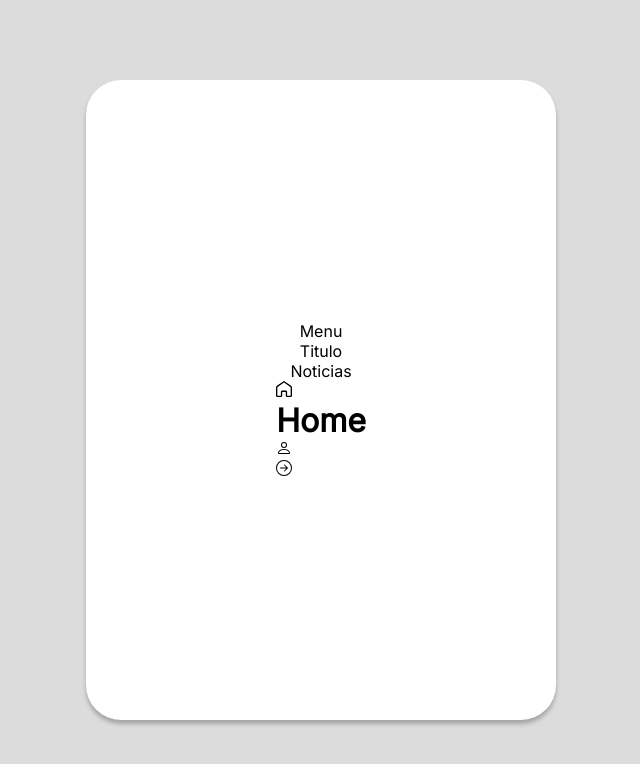
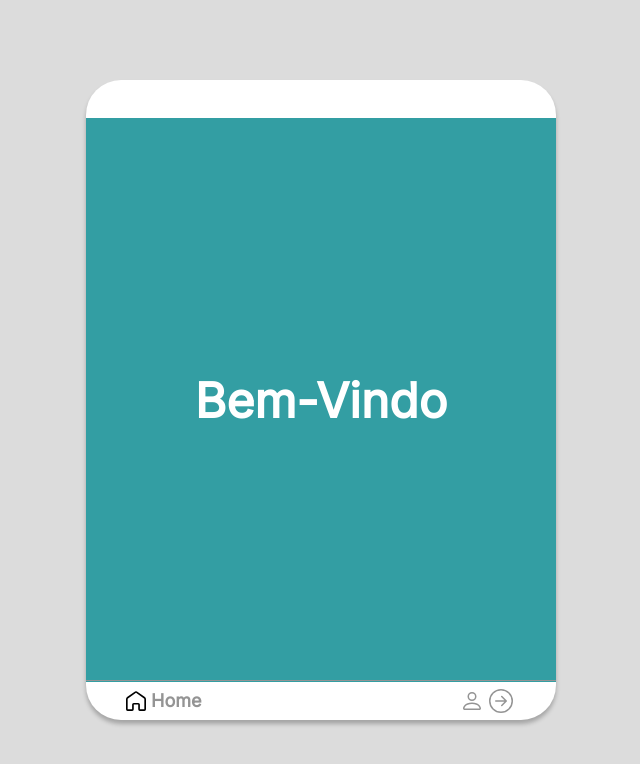
Before and after one commit to joaopedroortiz/covid-app, a React (Create React App) app: page /home in a window 1280 px wide. Shown: the top 764 px of the page, without its empty margins (319-959 px from the left). Built offline with nearby package versions, Linux system fonts and the light colour scheme.

Commit message:
Style: Melhoras no componente de NavBar

```diff
--- a/src/Pages/Home.jsx
+++ b/src/Pages/Home.jsx
@@ -7,12 +7,10 @@ function Home() {
   return (
     <div className="base-container">
       <div className="container-card">
-        <div>Menu</div>
-        <div>Titulo</div>
-        <div>Noticias</div>
-        <div>
-          <NavHome />
+        <div className="container-login">
+          <h1>Bem-Vindo</h1>
         </div>
+        <NavHome />
       </div>
     </div>
   );
--- a/src/components/NavHome/NavHome.css
+++ b/src/components/NavHome/NavHome.css
@@ -1,7 +1,47 @@
-.container-nav{
-    display: flex;
-    flex-direction: column;
-    justify-content: center;
-    align-items: left;
-    width: 100%;
+.container-nav {
+  display: flex;
+  flex-direction: row;
+  position: absolute;
+  left: 0;
+  bottom: 0;
+  width: 100%;
+  height: 40px;
+  border-top: solid 1px #949494;
 }
+
+.container-nav-home {
+  display: flex;
+  justify-content: flex-end;
+  align-items: center;
+  width: 90%;
+  font-size: 20px;
+  color: #949494;
+}
+.container-nav-title {
+  display: flex;
+  justify-content: flex-start;
+  align-items: center;
+  width: 100%;
+  font-family: "Roboto", sans-serif;
+  font-size: 9px;
+  color: #949494;
+  margin-left: 5px;
+}
+.container-nav-person {
+  display: flex;
+  justify-content: flex-end;
+  align-items: center;
+  margin-left: 200px;
+  width: 100%;
+  font-size: 24px;
+  color: #949494;
+}
+.container-nav-arrow {
+  display: flex;
+  justify-content: flex-start;
+  align-items: center;
+  margin-left: 5px;
+  width: 100%;
+  font-size: 24px;
+  color: #949494;
+}
--- a/src/styles/home.css
+++ b/src/styles/home.css
@@ -1,6 +1,17 @@
-.container-home{
-    display: flex;
-    flex-direction: column;
-    justify-content: center;
-    align-items: center;
+.container-home {
+  display: flex;
+  flex-direction: column;
+  justify-content: center;
+  align-items: center;
 }
+.container-login {
+  display: flex;
+  justify-content: center;
+  align-items: center;
+  width: 100%;
+  height: 88%;
+  color: #fff;
+  font-size: 24px;
+  font-family: "Roboto", sans-serif;
+  background-color: #339ea3;
+}
```
